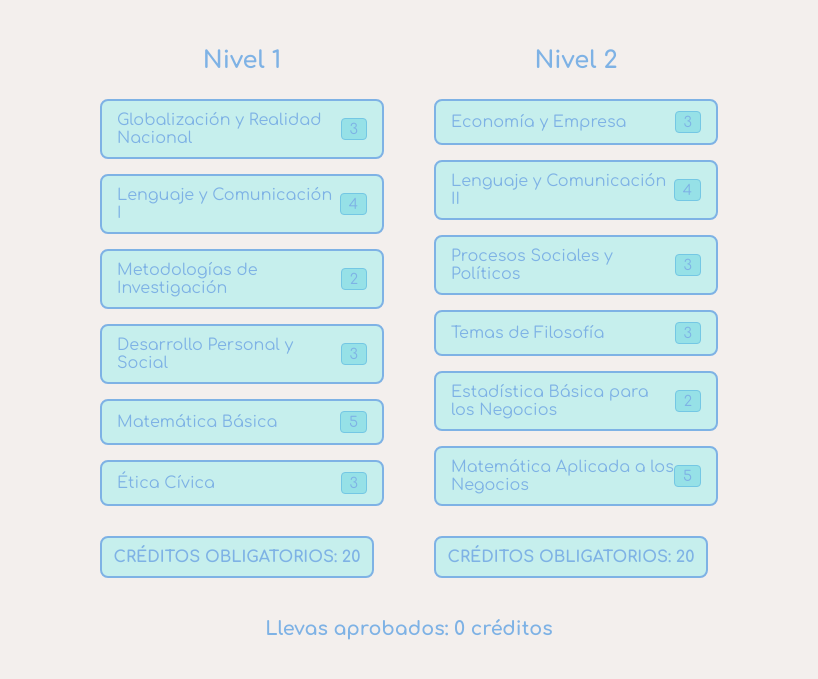
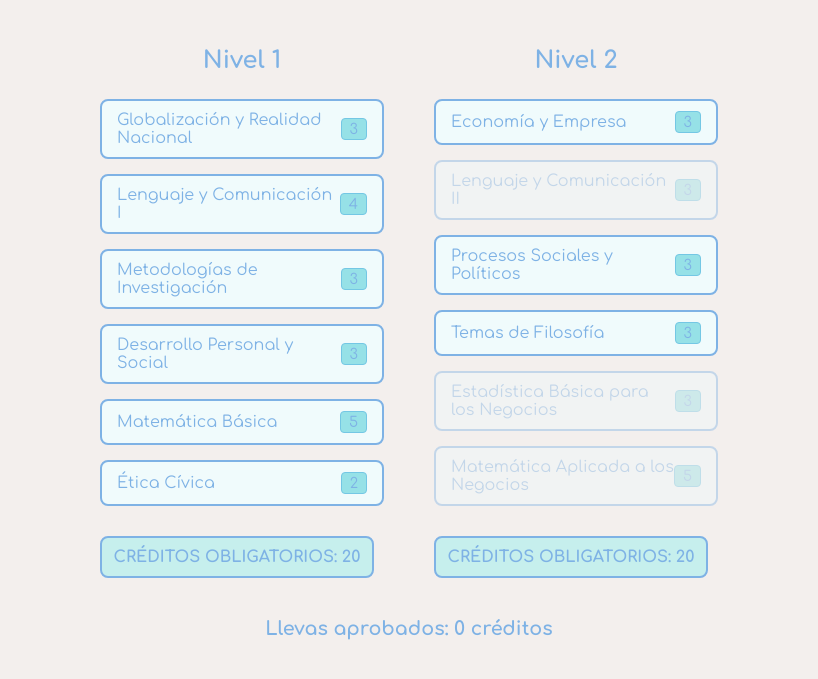
Before and after one commit to sopita31/mallita-negocios-internacoinales-ulima-2025, a plain HTML site: page index.html in a window 1280 px wide. Shown: the part 87-766 px from the top of the page, without its empty margins (231-1049 px from the left). Drawn offline with Linux system fonts and the light colour scheme.

Commit message:
Update index.html

```diff
--- a/index.html
+++ b/index.html
@@ -32,14 +32,14 @@
       align-items: stretch;
     }
     h2 {
-      color: #7eb2e5; /* color1 */
+      color: #7eb2e5;
       font-weight: 700;
       text-align: center;
       margin-bottom: 10px;
     }
     .curso {
-      background-color: #c6efed; /* color4 */
-      border: 2px solid #7eb2e5; /* color1 */
+      background-color: #f0fbfc; /* más claro para legibilidad */
+      border: 2px solid #7eb2e5;
       border-radius: 8px;
       display: flex;
       justify-content: space-between;
@@ -48,23 +48,28 @@
       cursor: pointer;
       transition: all 0.3s ease;
       width: 250px;
-      color: #7eb2e5; /* color1 texto */
-      font-weight: 400; /* no negrita */
+      color: #7eb2e5;
+      font-weight: 400;
+      opacity: 1;
     }
     .curso .creditos {
-      background: #96e1e7; /* color3 */
-      border: 1px solid #74c7e4; /* color2 */
+      background: #96e1e7;
+      border: 1px solid #74c7e4;
       border-radius: 4px;
       padding: 2px 8px;
       font-size: 0.9em;
     }
     .curso.tachado {
       text-decoration: line-through;
-      background-color: #96e1e7; /* color3 */
+      background-color: #96e1e7;
       opacity: 0.6;
     }
+    .curso.bloqueado {
+      opacity: 0.4;
+      pointer-events: none;
+    }
     .total-creditos {
-      background-color: #c6efed; /* color4 */
+      background-color: #c6efed;
       border: 2px solid #7eb2e5;
       border-radius: 8px;
       padding: 10px;
@@ -95,9 +100,9 @@
         <span>Lenguaje y Comunicación I</span>
         <span class="creditos">4</span>
       </div>
-      <div class="curso" data-creditos="2" data-curso="Metodologías de Investigación">
+      <div class="curso" data-creditos="3" data-curso="Metodologías de Investigación">
         <span>Metodologías de Investigación</span>
-        <span class="creditos">2</span>
+        <span class="creditos">3</span>
       </div>
       <div class="curso" data-creditos="3" data-curso="Desarrollo Personal y Social">
         <span>Desarrollo Personal y Social</span>
@@ -107,9 +112,9 @@
         <span>Matemática Básica</span>
         <span class="creditos">5</span>
       </div>
-      <div class="curso" data-creditos="3" data-curso="Ética Cívica">
+      <div class="curso" data-creditos="2" data-curso="Ética Cívica">
         <span>Ética Cívica</span>
-        <span class="creditos">3</span>
+        <span class="creditos">2</span>
       </div>
       <div class="total-creditos">CRÉDITOS OBLIGATORIOS: 20</div>
     </div>
@@ -120,9 +125,9 @@
         <span>Economía y Empresa</span>
         <span class="creditos">3</span>
       </div>
-      <div class="curso" data-creditos="4" data-curso="Lenguaje y Comunicación II">
+      <div class="curso" data-creditos="3" data-curso="Lenguaje y Comunicación II" data-requiere="Lenguaje y Comunicación I">
         <span>Lenguaje y Comunicación II</span>
-        <span class="creditos">4</span>
+        <span class="creditos">3</span>
       </div>
       <div class="curso" data-creditos="3" data-curso="Procesos Sociales y Políticos">
         <span>Procesos Sociales y Políticos</span>
@@ -132,11 +137,11 @@
         <span>Temas de Filosofía</span>
         <span class="creditos">3</span>
       </div>
-      <div class="curso" data-creditos="2" data-curso="Estadística Básica para los Negocios">
+      <div class="curso" data-creditos="3" data-curso="Estadística Básica para los Negocios" data-requiere="Matemática Básica">
         <span>Estadística Básica para los Negocios</span>
-        <span class="creditos">2</span>
+        <span class="creditos">3</span>
       </div>
-      <div class="curso" data-creditos="5" data-curso="Matemática Aplicada a los Negocios">
+      <div class="curso" data-creditos="5" data-curso="Matemática Aplicada a los Negocios" data-requiere="Matemática Básica">
         <span>Matemática Aplicada a los Negocios</span>
         <span class="creditos">5</span>
       </div>
@@ -161,23 +166,41 @@
       contador.textContent = `Llevas aprobados: ${total} créditos`;
     }
 
+    function actualizarDisponibilidad() {
+      cursos.forEach(curso => {
+        const prereq = curso.getAttribute('data-requiere');
+        if (prereq) {
+          if (localStorage.getItem(prereq) === 'aprobado') {
+            curso.classList.remove('bloqueado');
+          } else {
+            curso.classList.add('bloqueado');
+          }
+        }
+      });
+    }
+
     cursos.forEach(curso => {
       let nombre = curso.getAttribute('data-curso');
       if (localStorage.getItem(nombre) === 'aprobado') {
         curso.classList.add('tachado');
       }
+    });
 
+    cursos.forEach(curso => {
       curso.addEventListener('click', () => {
+        let nombre = curso.getAttribute('data-curso');
         curso.classList.toggle('tachado');
         if (curso.classList.contains('tachado')) {
           localStorage.setItem(nombre, 'aprobado');
         } else {
           localStorage.removeItem(nombre);
         }
+        actualizarDisponibilidad();
         actualizarContador();
       });
     });
 
+    actualizarDisponibilidad();
     actualizarContador();
   </script>
 </body>
```
